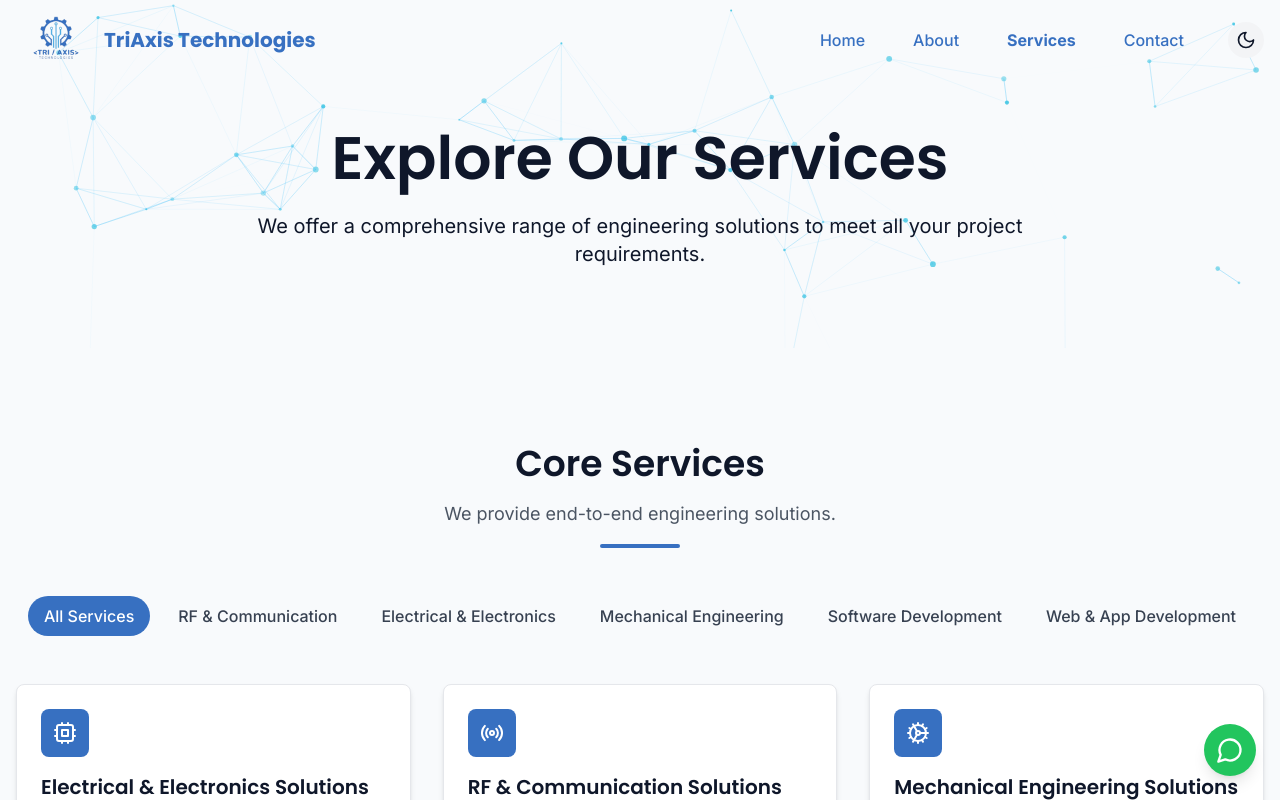
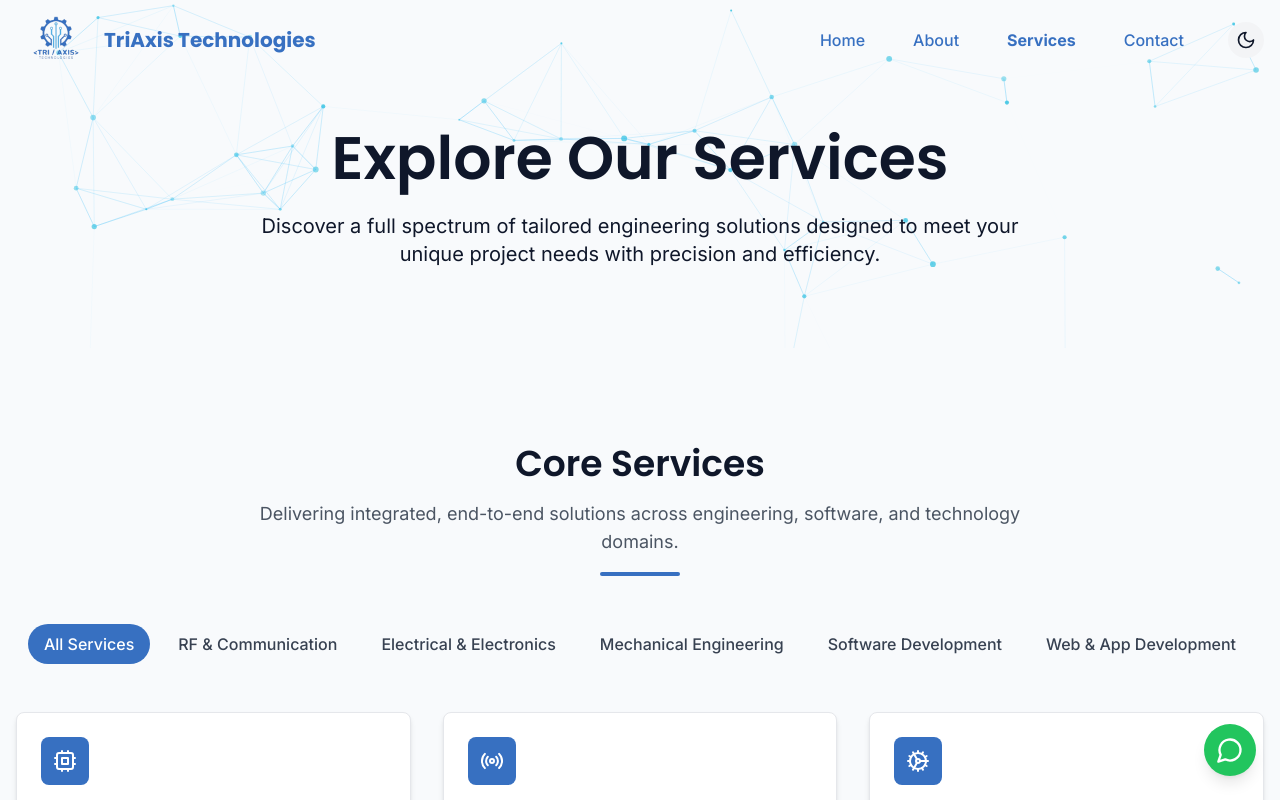
Before and after one commit to ibah007/TriAxis, a React (Vite) app: page /services in a window 1280 px wide. Shown: the top 800 px of the page. Built offline with nearby package versions, Linux system fonts and the light colour scheme.

Commit message:
changed services text

```diff
--- a/src/pages/Services.jsx
+++ b/src/pages/Services.jsx
@@ -51,8 +51,8 @@ const Services = () => {
           >
             <h1 className="mb-6">Explore Our Services</h1>
             <p className="text-xl">
-              We offer a comprehensive range of engineering solutions to
-              meet all your project requirements.
+              Discover a full spectrum of tailored engineering solutions
+              designed to meet your unique project needs with precision and efficiency.
             </p>
           </motion.div>
         </div>
@@ -64,7 +64,7 @@ const Services = () => {
         <div className="container">
           <SectionHeading
             title="Core Services"
-            subtitle="We provide end-to-end engineering solutions."
+            subtitle="Delivering integrated, end-to-end solutions across engineering, software, and technology domains."
           />
 
           <ServiceFilter />
```
